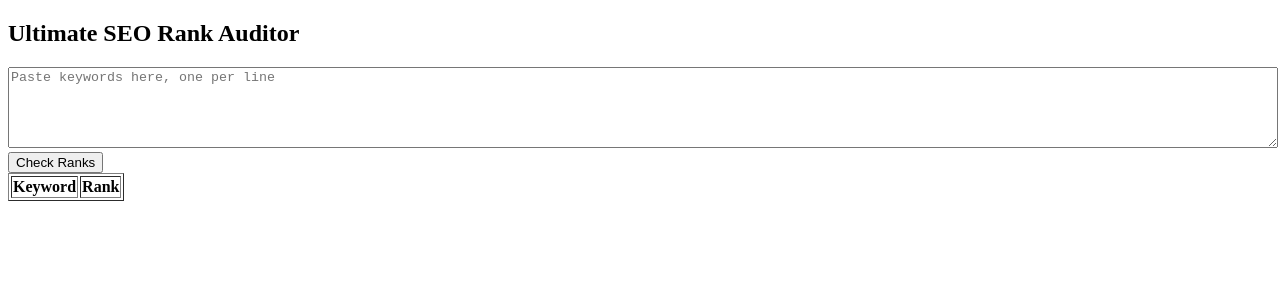
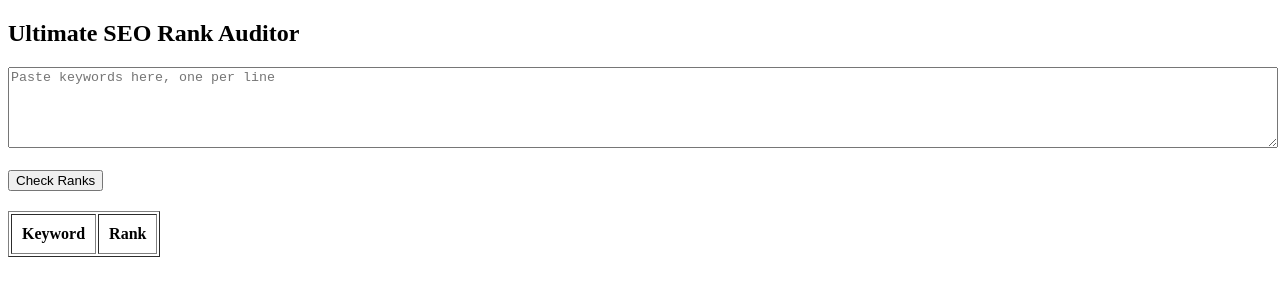
Before and after one commit to teeth-vton/seo-rank-check, a plain HTML site: page index.html in a window 1280 px wide. Both pictures are taken after a click on the button "Check Ranks". Drawn offline with Linux system fonts and the light colour scheme.

Commit message:
Update index.html

```diff
--- a/index.html
+++ b/index.html
@@ -3,26 +3,31 @@
 <body>
     <h2>Ultimate SEO Rank Auditor</h2>
     <textarea id="keywords" rows="5" style="width:100%" placeholder="Paste keywords here, one per line"></textarea>
+    <br><br>
     <button onclick="checkRanks()">Check Ranks</button>
-    <div id="results"></div>
+    <div id="results" style="margin-top:20px;"></div>
 
     <script>
         async function checkRanks() {
             const lines = document.getElementById('keywords').value.split('\n');
             const output = document.getElementById('results');
-            output.innerHTML = "Checking...";
+            output.innerHTML = "Checking... please wait.";
 
-            let table = "<table border='1'><tr><th>Keyword</th><th>Rank</th></tr>";
+            let html = "<table border='1' cellpadding='10'><tr><th>Keyword</th><th>Rank</th></tr>";
 
             for (let keyword of lines) {
                 if(!keyword.trim()) continue;
-                // This calls your API
-                let response = await fetch(`/api/index?keyword=${encodeURIComponent(keyword)}`);
-                let data = await response.json();
-                table += `<tr><td>${keyword}</td><td>${data.rank}</td></tr>`;
+                try {
+                    // This matches the rewrite in vercel.json
+                    let response = await fetch(`/api/index?keyword=${encodeURIComponent(keyword)}`);
+                    let data = await response.json();
+                    html += `<tr><td>${keyword}</td><td>${data.rank || "Error"}</td></tr>`;
+                } catch (err) {
+                    html += `<tr><td>${keyword}</td><td>Fetch Failed</td></tr>`;
+                }
             }
-            table += "</table>";
-            output.innerHTML = table;
+            html += "</table>";
+            output.innerHTML = html;
         }
     </script>
 </body>
```
